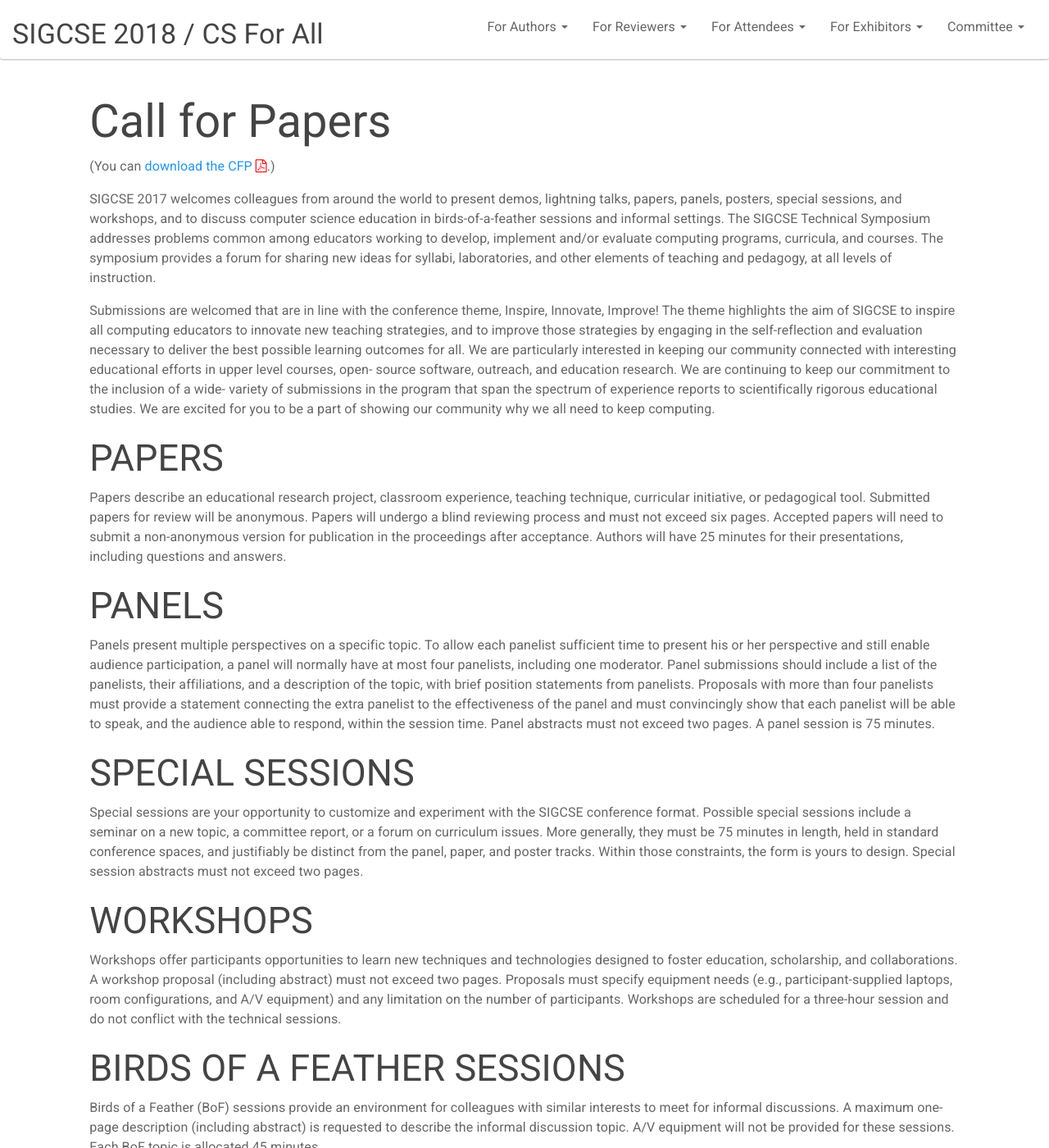
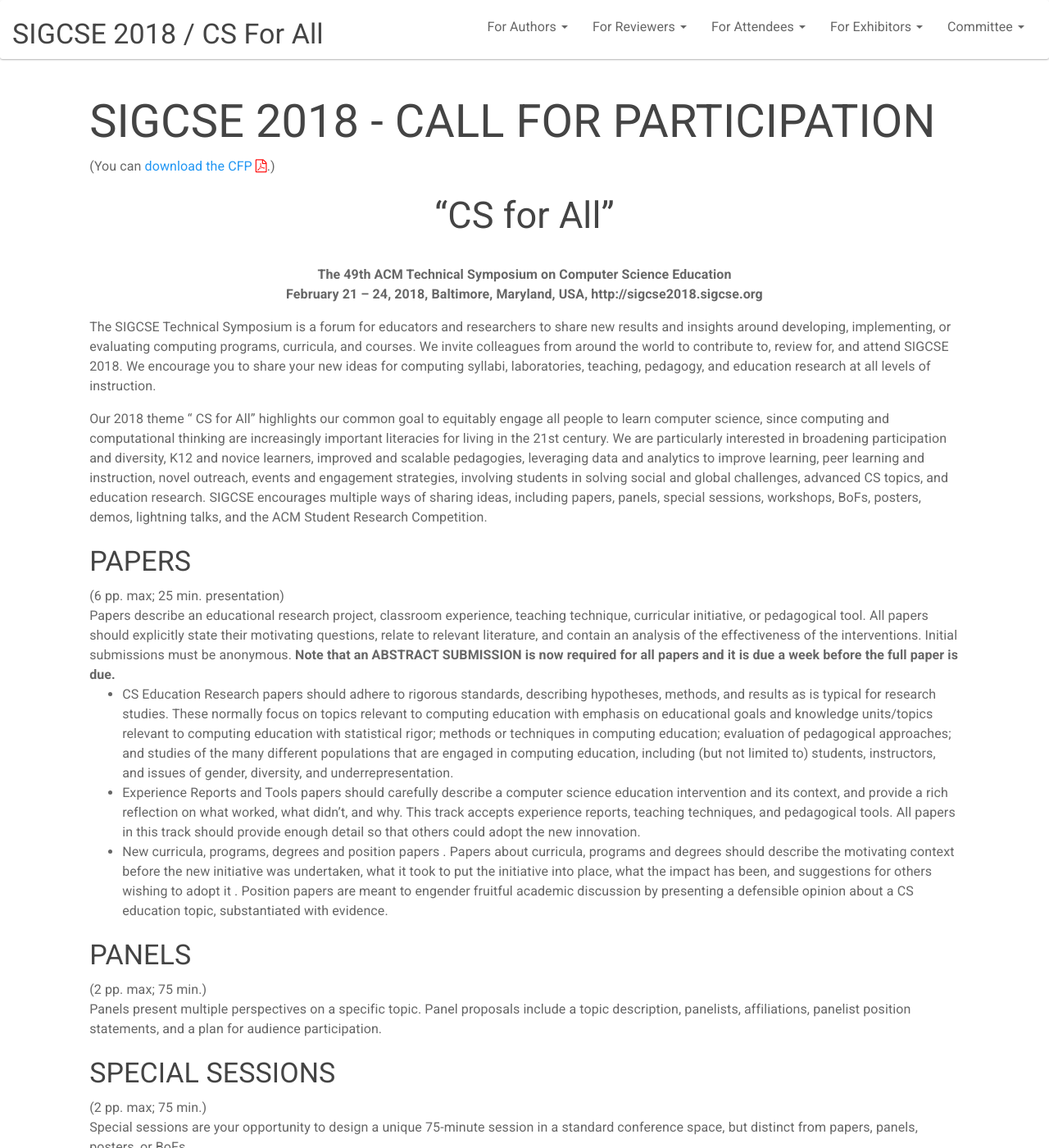
Before and after one commit to sigcsets/sigcse2018, a Jekyll site: the page built from info/cfp.html, in a window 1280 px wide and 1400 px high. Shown: the whole window at 82% size. Built offline with Jekyll 4.4.1, drawn with Linux system fonts in a browser that asks for light colours; some of the changed text lies outside the part shown.

Commit message:
Updated HTML version of CFP

```diff
--- a/_data/topnav.yaml
+++ b/_data/topnav.yaml
@@ -3,8 +3,8 @@
   # - name: Best and Exemplary Papers
   #   link: /docs/sigcse2017-best-paper-and-exemplary-paper-awards.pdf
   #   divider: true
-  # - name: Call for Participation
-  #   link: /info/cfp.html
+  - name: Call for Participation
+    link: /info/cfp.html
   - name: Important Dates
     link: /authors/index.html
   - name: Submission Guidelines
--- a/info/cfp.html
+++ b/info/cfp.html
@@ -1,49 +1,99 @@
 ---
 layout: default
 ---
-
-<h1> Call for Papers </h1>
+<h1>SIGCSE 2018 ­­- CALL FOR PARTICIPATION</h1>
 
 <p>
   (You can <a href = "{{ '/docs/SIGCSE2018CFP-final.pdf' | prepend: site.baseurl }}">download the CFP <i class = "fa fa-file-pdf-o" style = "color: red" aria-hidden = "true"></i></a>.)
 </p>
+<p>
+<div align="center"><h2>“CS for All”</h2></div><br>
+<div align="center"><strong>The 49th ACM Technical Symposium on Computer Science Education</strong></div>
+<div align="center"><strong>February 21 – 24, 2018, Baltimore, Maryland, USA, http://sigcse2018.sigcse.org</strong></div>
+<p>
 
-<p>SIGCSE 2017 welcomes colleagues from around the world to present demos, lightning talks, papers, panels, posters, special sessions, and workshops, and to discuss computer science education in birds-of-a-feather sessions and informal settings. The SIGCSE Technical Symposium addresses problems common among educators working to develop, implement and/or evaluate computing programs, curricula, and courses. The symposium provides a forum for sharing new ideas for syllabi, laboratories, and other elements of teaching and pedagogy, at all levels of instruction.
+<p>
+The SIGCSE Technical Symposium is a forum for educators and researchers to share new results and insights
+around developing, implementing, or evaluating computing programs, curricula, and courses. We invite colleagues
+from around the world to contribute to, review for, and attend SIGCSE 2018. We encourage you to share your new
+ideas for computing syllabi, laboratories, teaching, pedagogy, and education research at all levels of instruction.
 </p>
+<p>
+Our 2018 theme “ CS for All” highlights our common goal to equitably engage all people to learn computer science,
+since computing and computational thinking are increasingly important literacies for living in the 21st century. We are
+particularly interested in broadening participation and diversity, K­12 and novice learners, improved and scalable
+pedagogies, leveraging data and analytics to improve learning, peer learning and instruction, novel outreach, events
+and engagement strategies, involving students in solving social and global challenges, advanced CS topics, and
+education research. SIGCSE encourages multiple ways of sharing ideas, including papers, panels, special sessions,
+workshops, BoFs, posters, demos, lightning talks, and the ACM Student Research Competition.
+</p>
+<p>
+<h3>PAPERS</h3> (6 pp. max; 25 min. presentation) <br>Papers describe an educational research project, classroom experience,
+teaching technique, curricular initiative, or pedagogical tool. All papers should explicitly state their motivating
+questions, relate to relevant literature, and contain an analysis of the effectiveness of the interventions. Initial
+submissions must be anonymous. <strong>Note that an ABSTRACT SUBMISSION is now required for all papers and it is
+due a week before the full paper is due.</strong>
+<ul>
+<li>CS Education Research papers should adhere to rigorous standards, describing hypotheses, methods,
+and results as is typical for research studies. These normally focus on topics relevant to computing
+education with emphasis on educational goals and knowledge units/topics relevant to computing education
+with statistical rigor; methods or techniques in computing education; evaluation of pedagogical approaches;
+and studies of the many different populations that are engaged in computing education, including (but not
+limited to) students, instructors, and issues of gender, diversity, and underrepresentation.</li>
+<li>Experience Reports and Tools papers should carefully describe a computer science education intervention
+and its context, and provide a rich reflection on what worked, what didn’t, and why. This track accepts
+experience reports, teaching techniques, and pedagogical tools. All papers in this track should provide
+enough detail so that others could adopt the new innovation.</li>
+<li>New curricula, programs, degrees and position papers . Papers about curricula, programs and degrees
+should describe the motivating context before the new initiative was undertaken, what it took to put the
+initiative into place, what the impact has been, and suggestions for others wishing to adopt it . Position
+papers are meant to engender fruitful academic discussion by presenting a defensible opinion about a CS
+education topic, substantiated with evidence.</li>
+</ul>
+</p>
+<p>
+<h3>PANELS</h3> (2 pp. max; 75 min.) <br>Panels present multiple perspectives on a specific topic. Panel proposals include a
+topic description, panelists, affiliations, panelist position statements, and a plan for audience participation.
+</p>
+<p>
+<h3>SPECIAL SESSIONS</h3> (2 pp. max; 75 min.) <br>Special sessions are your opportunity to design a unique 75­-minute
+session in a standard conference space, but distinct from papers, panels, posters, or BoFs.</p>
+<p>
+<h3>WORKSHOPS</h3> (2 pp. max; 3 hours) <br>Workshops engage participants in learning new techniques and technologies
+designed to foster education, scholarship, and collaboration. Proposals must include an abstract, intended audience
+and size, and specify power/A/V/equipment/space needs. Workshops do not conflict with the technical sessions.</p>
+<p>
+<h3>NIFTY ASSIGNMENTS</h3> (1 p. max; 15 min. presentation during Nifty session) <br>Nifty Assignments promote and share
+successful assignment ideas with enough materials available for others to adopt and adapt for their use. Proposals
+must include a short writeup describing the assignment, target population, strength and weaknesses, and what
+computing concept it teaches.</p>
+<p>
 
-<p>Submissions are welcomed that are in line with the conference theme, Inspire, Innovate, Improve! The theme highlights the aim of SIGCSE to inspire all computing educators to innovate new teaching strategies, and to improve those strategies by engaging in the self-reflection and evaluation necessary to deliver the best possible learning outcomes for all. We are particularly interested in keeping our community connected with interesting educational efforts in upper level courses, open- source software, outreach, and education research. We are continuing to keep our commitment to the inclusion of a wide- variety of submissions in the program that span the spectrum of experience reports to scientifically rigorous educational studies. We are excited for you to be a part of showing our community why we all need to keep computing.</p>
+<h3>BIRDS OF A FEATHER (BoF)</h3> (1 p. max; 50 min., no A/V) <br>BoFs provide an environment for colleagues with similar
+interests to meet for informal discussions. A/V equipment will not be provided for BoFs.</p>
+<p>
 
-<h2>PAPERS</h2>
+<h3>POSTERS</h3> (2 pp. max; 2 hours) <br>Posters describe CS education materials or research, particularly works in progress.
+Posters enable one­on­one discussion with conference attendees. Prepared handouts are encouraged.</p>
+<p>
 
-<p>Papers describe an educational research project, classroom experience, teaching technique, curricular initiative, or pedagogical tool. Submitted papers for review will be anonymous. Papers will undergo a blind reviewing process and must not exceed six pages. Accepted papers will need to submit a non-anonymous version for publication in the proceedings after acceptance. Authors will have 25 minutes for their presentations, including questions and answers.
-</p>
+<h3>DEMOS</h3> (2 pp. max; 90 min.) <br>Demos showcase the relevance, potential, and innovation of a tool and allow time for
+discussion with its creator in the exhibition hall. Proposals include an abstract and specify power/A/V/space needs.</p>
+<p>
 
-<h2>PANELS</h2>
+<h3>LIGHTNING TALKS</h3> (500 words max; 5 min.) <br>Lightning talks describe works in progress, new and untested ideas, or
+opportunities for collaborative work. Talks are an excellent way to spark discussions and get feedback on an idea.</p>
+<p>
 
-<p>Panels present multiple perspectives on a specific topic. To allow each panelist sufficient time to present his or her perspective and still enable audience participation, a panel will normally have at most four panelists, including one moderator. Panel submissions should include a list of the panelists, their affiliations, and a description of the topic, with brief position statements from panelists. Proposals with more than four panelists must provide a statement connecting the extra panelist to the effectiveness of the panel and must convincingly show that each panelist will be able to speak, and the audience able to respond, within the session time. Panel abstracts must not exceed two pages. A panel session is 75 minutes.
-</p>
+<h3>ACM STUDENT RESEARCH COMPETITION (SRC)</h3> (2 pp. max; 3­hour poster) <br>Undergraduate and graduate student
+ACM members are invited to submit individual research contributions from all areas of computer science.</p>
+<p>
 
-<h2>SPECIAL SESSIONS</h2>
+<h3>PRE­SYMPOSIUM EVENTS</h3> (2 pp. max; 4 or 8 hours) <br>Affiliated organizations are invited to submit proposals for
+events, including: target audience, # participants, duration, topic, schedule, power/A/V/space needs, and organizers.</p>
+<p>
 
-<p>Special sessions are your opportunity to customize and experiment with the SIGCSE conference format. Possible special sessions include a seminar on a new topic, a committee report, or a forum on curriculum issues. More generally, they must be 75 minutes in length, held in standard conference spaces, and justifiably be distinct from the panel, paper, and poster tracks. Within those constraints, the form is yours to design. Special session abstracts must not exceed two pages.
-</p>
-
-<h2>WORKSHOPS</h2>
-
-<p>Workshops offer participants opportunities to learn new techniques and technologies designed to foster education, scholarship, and collaborations. A workshop proposal (including abstract) must not exceed two pages. Proposals must specify equipment needs (e.g., participant-supplied laptops, room configurations, and A/V equipment) and any limitation on the number of participants. Workshops are scheduled for a three-hour session and do not conflict with the technical sessions.
-</p>
-
-<h2>BIRDS OF A FEATHER SESSIONS</h2>
-
-<p>Birds of a Feather (BoF) sessions provide an environment for colleagues with similar interests to meet for informal discussions. A maximum one-page description (including abstract) is requested to describe the informal discussion topic. A/V equipment will not be provided for these sessions. Each BoF topic is allocated 45 minutes.
-</p>
-
-<h2>POSTERS</h2>
-
-<p>Posters describe computer science education materials or research, particularly works in progress. Proposals (including abstract) are limited to two pages. Poster demonstrations are scheduled to permit one-on-one discussion with conference attendees, typically during session breaks. Prepared handouts are encouraged in order to share your work.
-</p>
-
-<h2>LIGHTNING TALKS</h2>
-
-<p>Lightning talks describe works in progress, new and untested ideas, or opportunities for collaborative work. The purpose of a lightning talk can be to start a discussion, find collaborators, or receive input and critique about an idea. Proposals are limited to 500 words and will be anonymously reviewed for acceptance. Lightning talk presentations will be 5 minutes each and given without media/slide support.
-</p>
+<h3>IMPORTANT DUE DATES</h3>
+<strong>Friday, August 25, 2017</strong>: Paper Abstracts
+<strong>Friday, September 1, 2017</strong>:  Full Papers, Panels, Special Sessions & Workshops
+<strong>Friday, October 13, 2017</strong>: Nifty Assignments, BoFs, Posters, Demos, Lightning Talks, SRC, Pre­symposium Events
```
